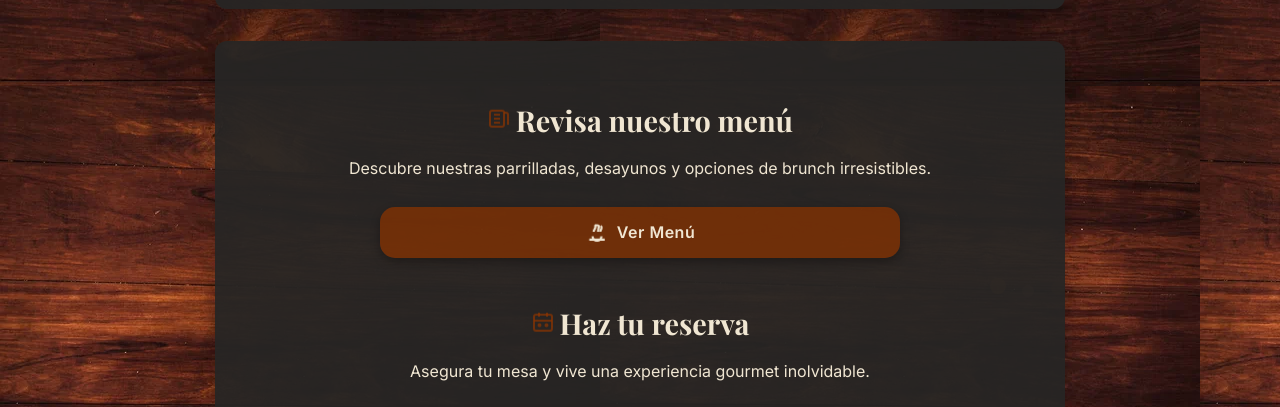
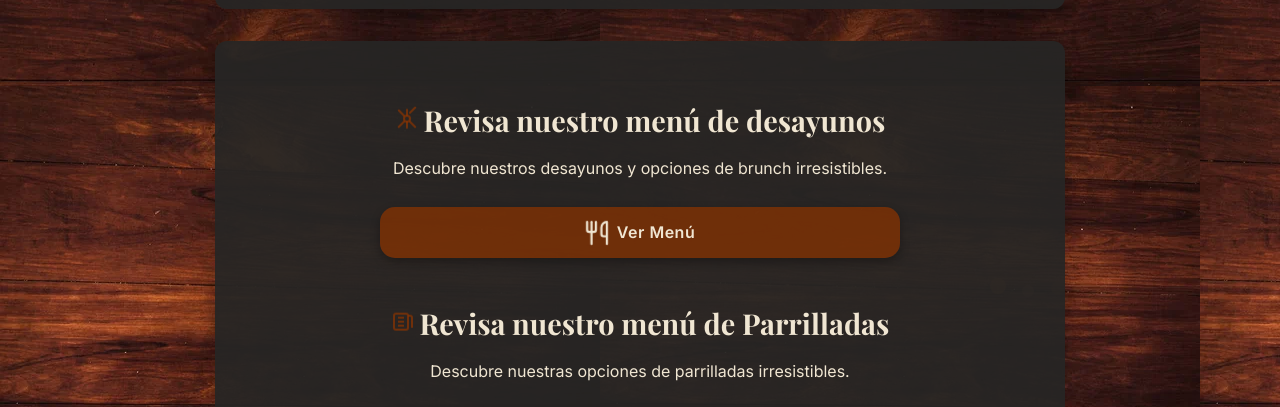
Before and after one commit to matteoiyan/microlandingpage-La-Emiliana-Grill, a plain HTML site: page landing-page/index.html in a window 1280 px wide. Shown: the part 364-771 px from the top of the page. Drawn offline with nearby package versions, Linux system fonts and the light colour scheme.

Commit message:
Agregar menu

```diff
--- a/landing-page/index.html
+++ b/landing-page/index.html
@@ -92,6 +92,25 @@
 
   <main>
     <section class="menu-section">
+    <h2>
+      <svg class="flotar" width="24" height="24" fill="none" stroke="#ff9c00" stroke-width="2" stroke-linecap="round" stroke-linejoin="round">
+        <circle cx="12" cy="12" r="3"/>
+        <path d="M12 9V3m0 18v-6m3-9l5.196-5.196M3.804 20.196L9 15m0-6L3.804 3.804M20.196 20.196L15 15"/>
+      </svg>
+      Revisa nuestro menú de desayunos
+    </h2>
+    <p>Descubre nuestros desayunos y opciones de brunch irresistibles.</p>
+    <a href="assets/menu/MENU DESAYUNOS tamaño 30x12cm.pdf" class="button" target="_blank">
+      <svg class="latir" width="24" height="24" fill="none" stroke="currentColor" stroke-width="2" stroke-linecap="round" stroke-linejoin="round">
+        <path d="M3 2v7c0 1.1.9 2 2 2h4a2 2 0 0 0 2-2V2"/>
+        <path d="M7 2v20"/>
+        <path d="M21 15V2v0a5 5 0 0 0-5 5v6c0 1.1.9 2 2 2h3zm0 0v7"/>
+      </svg>
+      Ver Menú
+    </a>
+  </section>
+
+    <section class="menu-section">
       <h2>
         <svg class="flotar" width="24" height="24" fill="none" stroke="#F05454" stroke-width="2">
           <rect x="3" y="4" width="14" height="16" rx="2" ry="2"/>
@@ -100,10 +119,10 @@
           <line x1="7" y1="16" x2="13" y2="16"/>
           <path d="M17 6h2a2 2 0 0 1 2 2v10"/>
         </svg>
-        Revisa nuestro menú
+        Revisa nuestro menú de Parrilladas
       </h2>
-      <p>Descubre nuestras parrilladas, desayunos y opciones de brunch irresistibles.</p>
-      <a href="assets/menu/MENU DESAYUNOS tamaño 30x12cm.pdf" class="button" target="_blank">
+      <p>Descubre nuestras opciones de parrilladas irresistibles.</p>
+      <a href="assets/menu/MENU LA EMILIANA GRILL.pdf|" class="button" target="_blank">
         <svg class="latir" width="24" height="24" fill="none" stroke="currentColor" stroke-width="2">
           <path d="M8 15a4 4 0 0 0 8 0"/>
           <line x1="5" y1="18" x2="19" y2="18"/>
@@ -212,6 +231,7 @@
         </a>
       </nav>
     </section>
+
   </main>
 
   <footer>
```
Also changed, not shown: landing-page/assets/img/Desayuno.svg (added), landing-page/assets/img/Menu.svg (added), 1 other file.
